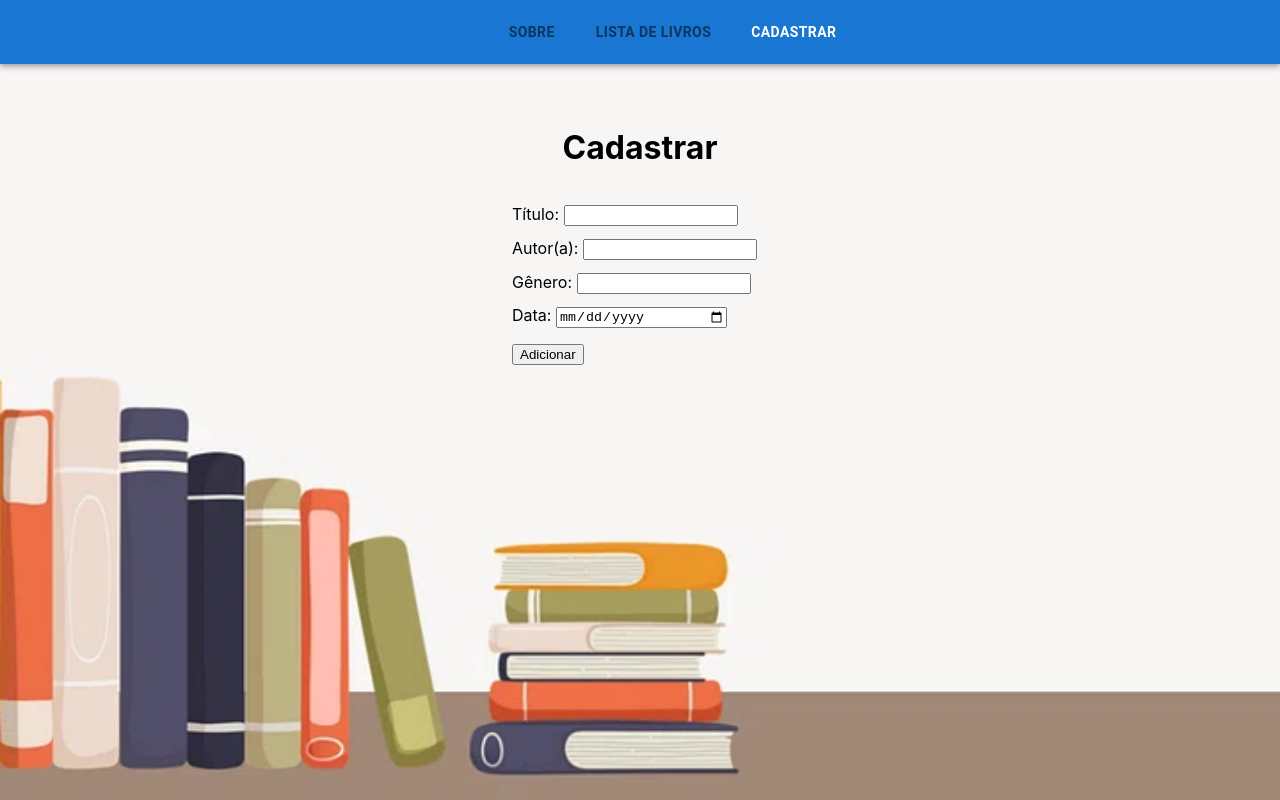
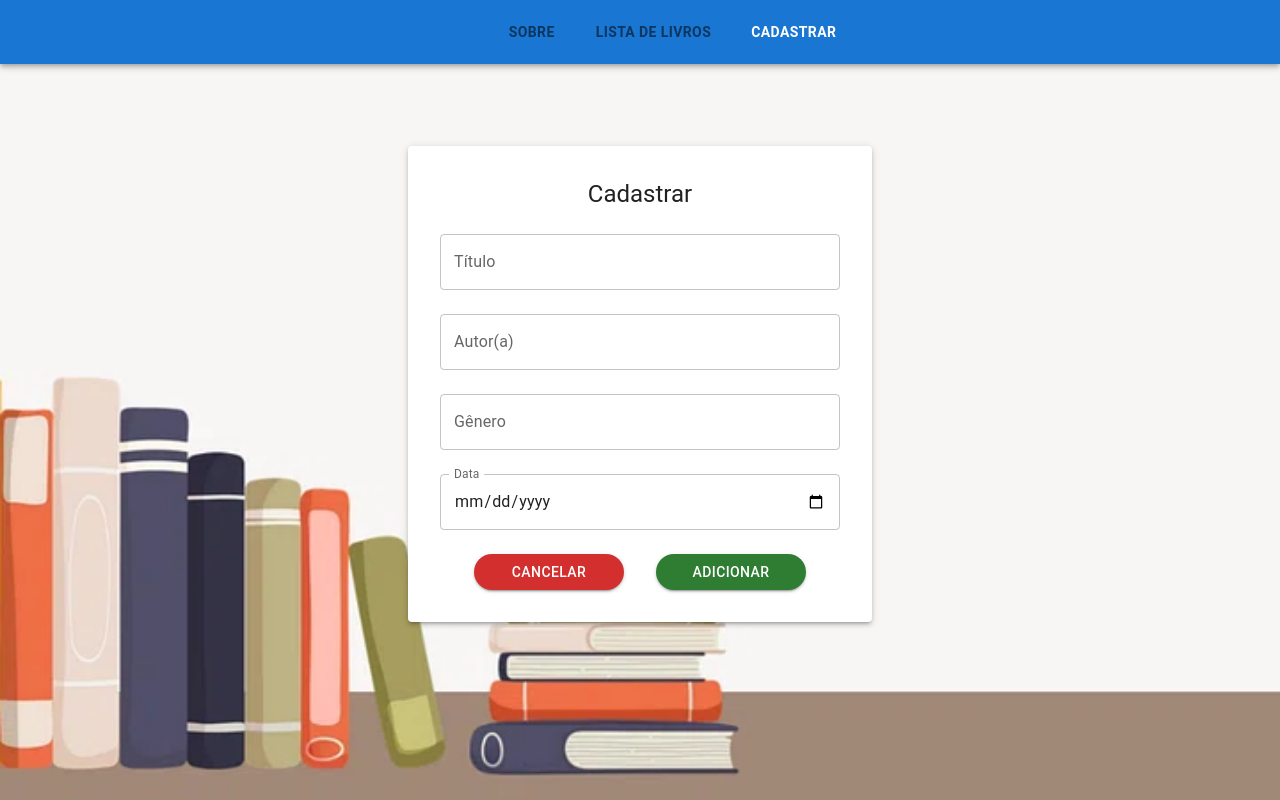
Before and after one commit to WilliamNovak/READING-JOURNAL, a React (Create React App) app: page /bookform in a window 1280 px wide. Built offline with nearby package versions, Linux system fonts and the light colour scheme; some icons are missing.

Commit message:
style bookform

```diff
--- a/src/App.css
+++ b/src/App.css
@@ -24,13 +24,6 @@ p {
   font-size: 18px;
 }
 
-.centerDiv {
-  display: flex;
-  flex-direction: column;
-  align-items: center;
-  justify-content: center;
-}
-
 .bookList {
   width: fit-content;
 }
@@ -43,8 +36,3 @@ p {
 .bookForm {
   text-align: left;
 }
-
-.inputField {
-  margin: 0.4rem 0 0.4rem 0;
-  width: 65%;
-}
--- a/src/components/BookForm/BookForm.js
+++ b/src/components/BookForm/BookForm.js
@@ -1,5 +1,6 @@
 import { useEffect, useState } from "react";
 import { useNavigate, useParams } from "react-router-dom";
+import { TextField, Button, Typography, Box, Paper } from "@mui/material";
 
 const BookForm = ({ addBook, updateBook, books }) => {
   // Verifica se o id foi passado na URL por parametro e obtem seu valor
@@ -9,14 +10,14 @@ const BookForm = ({ addBook, updateBook, books }) => {
 
   // Inicializa objeto de um novo livro
   const newBook = {
-        title: '',
-        author: '',
-        genre: '',
-        date: ''
-    }
+    title: "",
+    author: "",
+    genre: "",
+    date: "",
+  };
 
   // Busca o livro pelo id, quando informado, para edicao
-    const existingBook = books.find(book => book.id === Number(id));
+  const existingBook = books.find((book) => book.id === Number(id));
   // Define o estado do formulario utilizando o livro existente para edicao ou um novo livro
   const [book, setBook] = useState(existingBook || newBook);
 
@@ -31,9 +32,9 @@ const BookForm = ({ addBook, updateBook, books }) => {
   const handleChange = (e) => {
     setBook({
       ...book,
-            [e.target.name]: e.target.value
-        })
-    }
+      [e.target.name]: e.target.value,
+    });
+  };
 
   // Funcao que executa ao submitar o formulario
   const handleSubmit = (e) => {
@@ -63,22 +64,96 @@ const BookForm = ({ addBook, updateBook, books }) => {
       addBook(book);
     }
     // Retorna para listagem de livros
-        navigate('/booklist');
-    }
+    navigate("/booklist");
+  };
 
   // Componente que retorna o formulario na pagina
   return (
-        <div className="centerDiv">
-            <h1>{id ? 'Editar Livro' : 'Cadastrar'}</h1>
-            <form className="bookForm" onSubmit={handleSubmit}>
-                <label>Título: <input className="inputField" type="text" name="title" value={book.title} onChange={handleChange}/></label><br></br>
-                <label>Autor(a): <input className="inputField" type="text" name="author" value={book.author} onChange={handleChange}/></label><br></br>
-                <label>Gênero: <input className="inputField" type="text" name="genre" value={book.genre} onChange={handleChange}/></label><br></br>
-                <label>Data: <input className="inputField" type="date" name="date" value={book.date} onChange={handleChange}/></label><br></br>
-                <button style={{marginTop: '10px'}} type="submit">{id ? 'Atualizar' : 'Adicionar'}</button>
+    <Box
+      display="flex"
+      alignItems="center"
+      justifyContent="center"
+      minHeight="80vh"
+    >
+      <Paper
+        elevation={3}
+        sx={{
+          padding: "2rem",
+          maxWidth: "400px",
+          width: "100%",
+          bgcolor: "white"
+        }}
+      >
+        <Typography variant="h5" align="center" gutterBottom>
+          {id ? "Editar Livro" : "Cadastrar"}
+        </Typography>
+        <form onSubmit={handleSubmit}>
+          <TextField
+            label="Título"
+            name="title"
+            value={book.title}
+            onChange={handleChange}
+            fullWidth
+            margin="normal"
+          />
+          <TextField
+            label="Autor(a)"
+            name="author"
+            value={book.author}
+            onChange={handleChange}
+            fullWidth
+            margin="normal"
+          />
+          <TextField
+            label="Gênero"
+            name="genre"
+            value={book.genre}
+            onChange={handleChange}
+            fullWidth
+            margin="normal"
+          />
+          <TextField
+            label="Data"
+            name="date"
+            type="date"
+            value={book.date}
+            onChange={handleChange}
+            fullWidth
+            margin="normal"
+            slotProps={{
+              inputLabel: {
+                shrink: true,
+              },
+            }}
+          />
+          <Box display="flex" justifyContent="center" marginTop="1rem" gap={4}>
+            <Button
+              variant="contained"
+              color="error"
+              sx={{
+                borderRadius: "1.5rem",
+                width: "150px"
+              }}
+              onClick={() => navigate(-1)}
+            >
+              Cancelar
+            </Button>
+            <Button
+              variant="contained"
+              color="success"
+              sx={{
+                borderRadius: "1.5rem",
+                width: "150px"
+              }}
+              type="submit"
+            >
+              {id ? "Salvar" : "Adicionar"}
+            </Button>
+          </Box>
         </form>
-        </div>
+      </Paper>
+    </Box>
   );
-}
+};
 
 export default BookForm;
```
Lines whose indentation alone changed are shown as unchanged.
